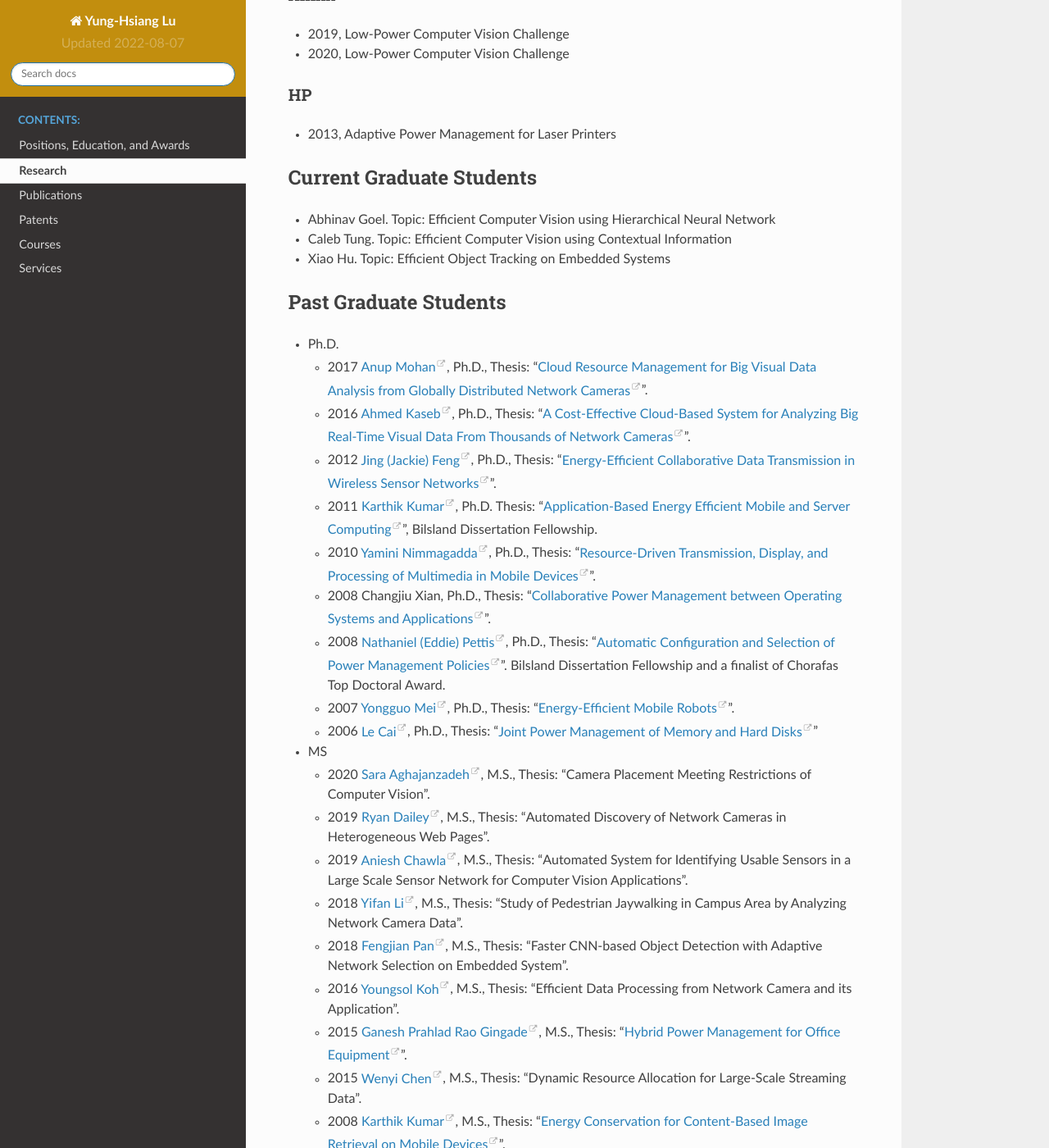
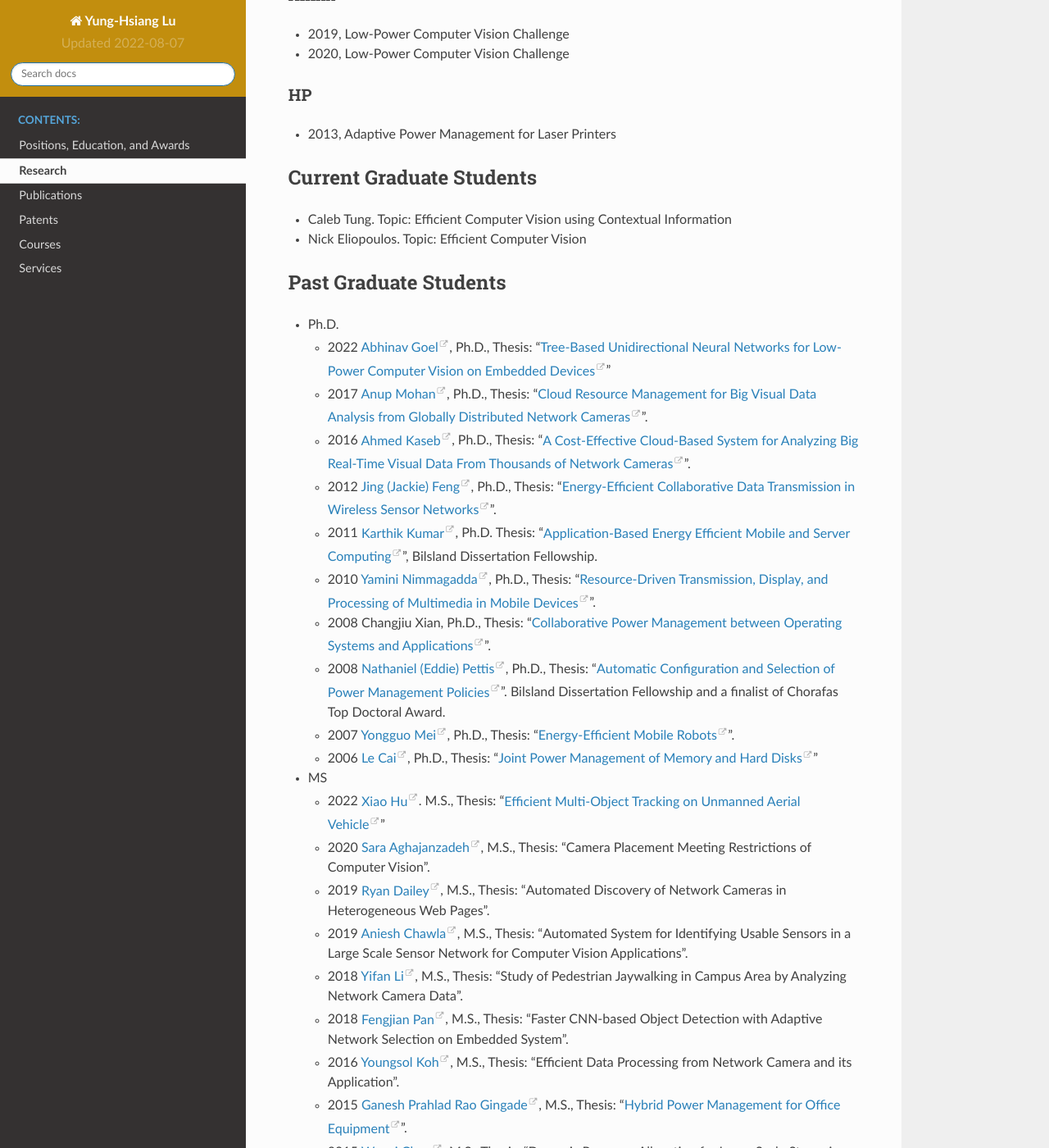
Before and after one commit to luyunghsiang/yhluweb, a Sphinx documentation site: the page built from source/research.rst, in a window 1280 px wide and 1400 px high, scrolled down 1847 px. Shown: the whole window at 82% size. Built offline with Sphinx 7.4.7 and the Read the Docs theme 2.0.0, drawn with Linux system fonts in a browser that asks for light colours.

Commit message:
update students and papers

```diff
--- a/source/publications.rst
+++ b/source/publications.rst
@@ -5,8 +5,10 @@ Journal Papers
 --------------
 
 - Caleb Tung, Abhinav Goel, Fischer Bordwell, Nick Eliopoulos, Xiao
-  Hu, Yung-Hsiang Lu, "Why Accuracy Is Not Enough: The Need for
-  Consistency in Object Detection", IEEE Multimedia.
+  Hu, Yung-Hsiang Lu, "`Why Accuracy Is Not Enough: The Need for
+  Consistency in Object Detection
+  <https://ieeexplore.ieee.org/document/9778276>`_", IEEE Multimedia.
+  DOI: https://doi.org/10.1109/MMUL.2022.3175239
 
 - Shane Allcroft, Mohammed Metwaly, Zachery Berg, Isha Ghodgaonkar,
   Fischer Bordwell, XinXin Zhao, Xinglei Liu, Jiahao Xu, Subhankar
--- a/source/research.rst
+++ b/source/research.rst
@@ -126,17 +126,22 @@ HP
 Current Graduate Students
 -------------------------
 
-- Abhinav Goel. Topic: Efficient Computer Vision using Hierarchical Neural Network
 
 - Caleb Tung. Topic: Efficient Computer Vision using Contextual Information
 
-- Xiao Hu. Topic: Efficient Object Tracking on Embedded Systems
+- Nick Eliopoulos. Topic: Efficient Computer Vision
+
 
 
 Past Graduate Students
 ----------------------
 
 - Ph.D.
+
+  * 2022 `Abhinav Goel <https://abhinav-goel.com/>`_,
+    Ph.D., Thesis: "`Tree-Based Unidirectional Neural Networks for Low-Power Computer Vision on Embedded Devices
+    <https://hammer.purdue.edu/articles/thesis/TREE-BASED_UNIDIRECTIONAL_NEURAL_NETWORKS_FOR_LOW-POWER_COMPUTER_VISION_ON_EMBEDDED_DEVICES/19666107>`_"
+
 
   * 2017 `Anup Mohan <https://www.linkedin.com/in/anupmohan560/>`_,
     Ph.D., Thesis: "`Cloud Resource Management for Big Visual Data
@@ -189,6 +194,11 @@ Past Graduate Students
 
 - MS
 
+  * 2022 `Xiao Hu <https://www.linkedin.com/in/xiao-hu-purdue/>`_.
+    M.S., Thesis: "`Efficient Multi-Object Tracking on Unmanned Aerial
+    Vehicle
+    <https://hammer.purdue.edu/articles/thesis/Efficient_Multi-Object_Tracking_On_Unmanned_Aerial_Vehicle/19668915>`_"
+
   * 2020 `Sara Aghajanzadeh
     <https://www.linkedin.com/in/sara-aghajanzadeh-524317107/>`_,
     M.S., Thesis: "Camera Placement Meeting Restrictions of Computer
--- a/source/teach.rst
+++ b/source/teach.rst
@@ -15,8 +15,8 @@ Graduate
   Lecturer (Sabbatical Visit) in "Special Topics in Machine
   Intelligence, Seoul National University"
 
-  The course is available for anyone worldwide to audit without charge
-  (through EdX, please check the link above).
+  The course is available to anyone worldwide for auditing (through
+  EdX, please check the link above).
 
 +----------+------------------------------+----------------------------------------------------------------------------------------------+
 | Lecture  | Topic                        | Slides                                                                                       |
```
